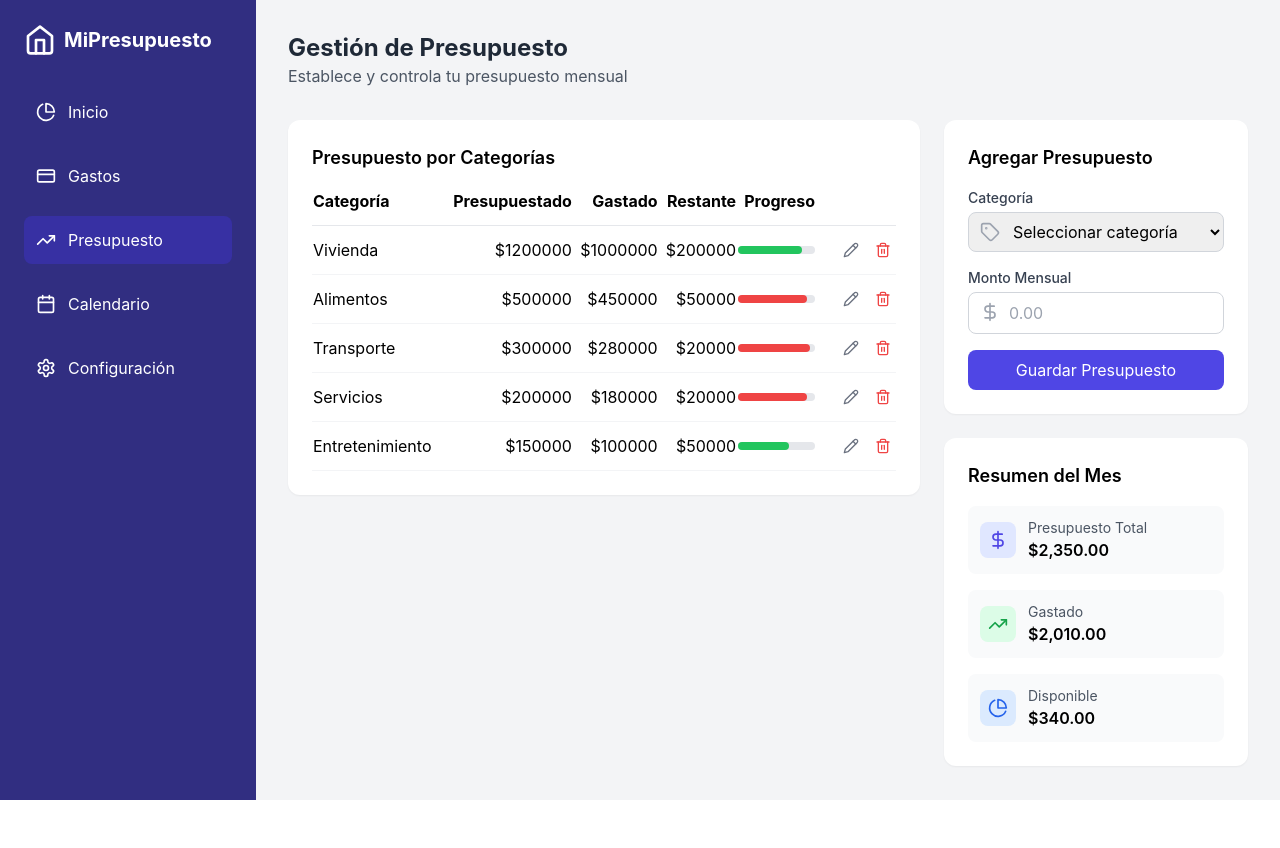
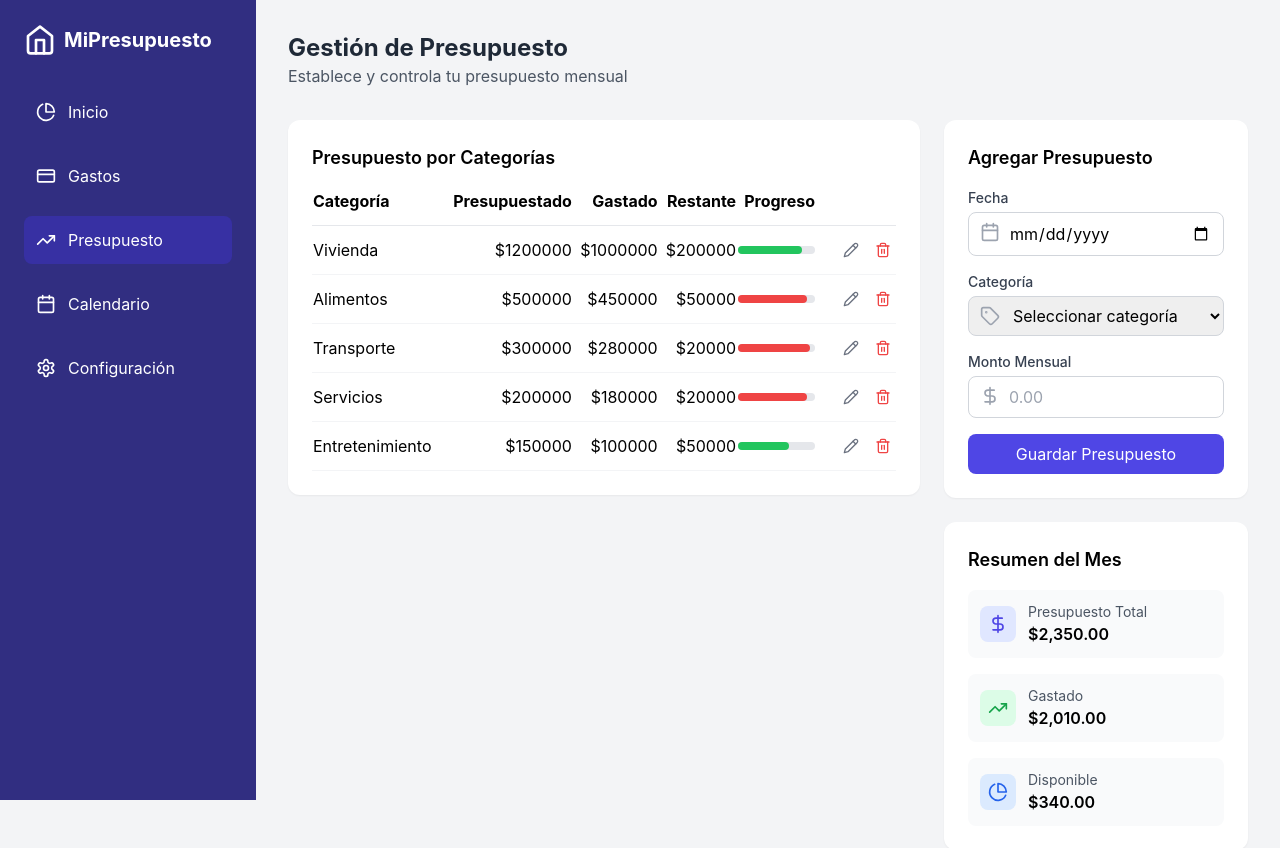
Before and after one commit to JJCO10/gastos_casa_carmona_ortiz, a React (Vite) app: page /budget in a window 1280 px wide. Shown: the top 848 px of the page. Before the commit the page ends 800 px from the top, so only its background shows below. Built offline with nearby package versions, Linux system fonts and the light colour scheme.

Commit message:
cambio de fecha

```diff
--- a/src/components/budget/BudgetForm.tsx
+++ b/src/components/budget/BudgetForm.tsx
@@ -1,10 +1,22 @@
-import { DollarSign, Tag } from 'lucide-react';
+import { DollarSign, Tag, Calendar } from 'lucide-react';
 
 const BudgetForm = () => {
   return (
     <div className="bg-white rounded-xl shadow-sm p-6">
       <h3 className="text-lg font-semibold mb-4">Agregar Presupuesto</h3>
       <form className="space-y-4">
+        <div>
+            <label className="block text-sm font-medium text-gray-700 mb-1">
+              Fecha
+            </label>
+            <div className="relative">
+              <Calendar className="absolute left-3 top-2.5 h-5 w-5 text-gray-400" />
+              <input
+                type="date"
+                className="w-full pl-10 pr-3 py-2 border border-gray-300 rounded-lg focus:outline-none focus:ring-2 focus:ring-indigo-500"
+              />
+            </div>
+        </div>
         <div>
           <label className="block text-sm font-medium text-gray-700 mb-1">
             Categoría
```
